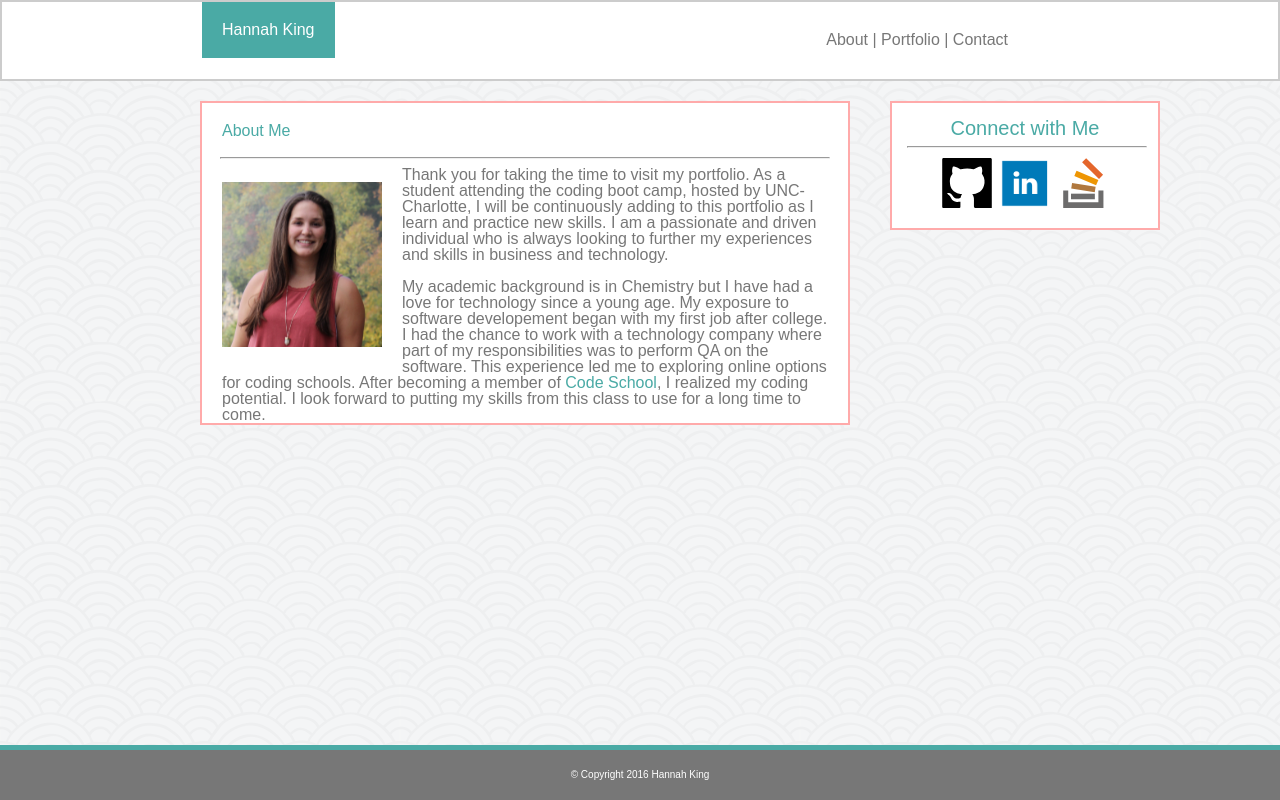
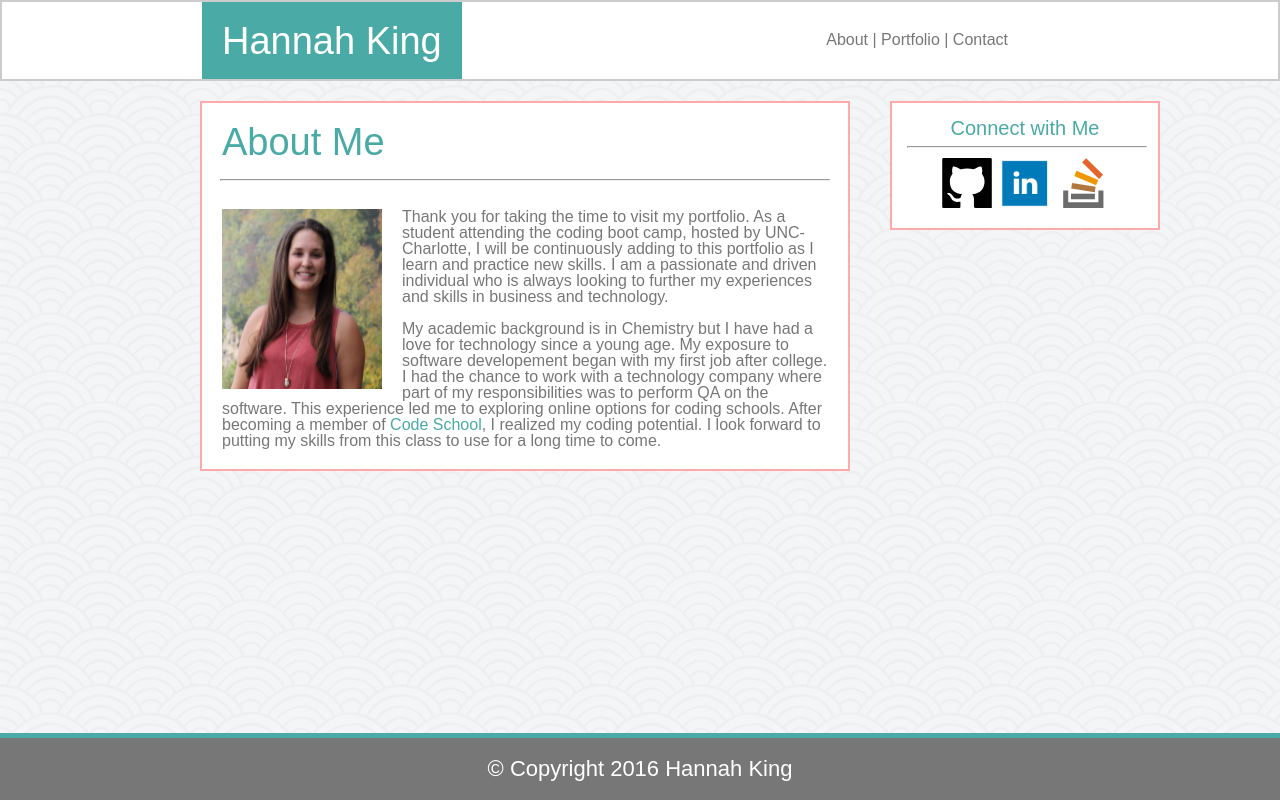
Before and after one commit to hmk7805/Basic-Portfolio, a PHP site: page / in a window 1280 px wide. Run offline with PHP 8.4, Linux system fonts and the light colour scheme.

Commit message:
restyled some formatting that was reset by the reset.css

```diff
--- a/assets/css/style.css
+++ b/assets/css/style.css
@@ -12,6 +12,25 @@ body{
 
 h1 h2 h3 h4{
 	font-family: "Georgia", "Times", "Times New Roman", "serif";
+
+}
+h1 {
+	font-size:38px;
+
+}
+
+h2 {
+	font-size:30px;
+
+}
+
+h3 {
+	font-size:22px;
+
+}
+
+h4{
+	font-size:18px;
 
 }
 
@@ -106,14 +125,14 @@ main {
 .profile_pic {
 	height: 200px;
 	width: 200px;
-	padding:15px 20px 20px 20px;
+	padding:20px 20px 0px 20px;
 	float:left;
 
 }
 
 p {
-	padding-left:20px;
-	padding-right:20px;
+	padding:20px;
+	font-size: 16px;
 
 }
 
```
Also changed, not shown: 1 other file.
